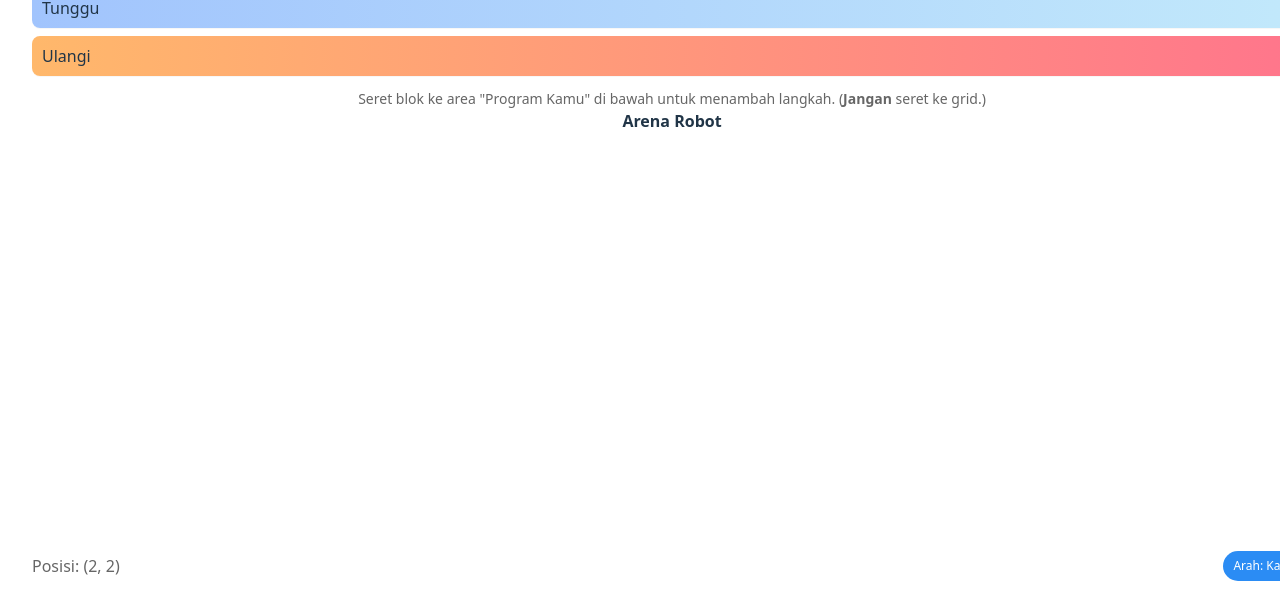
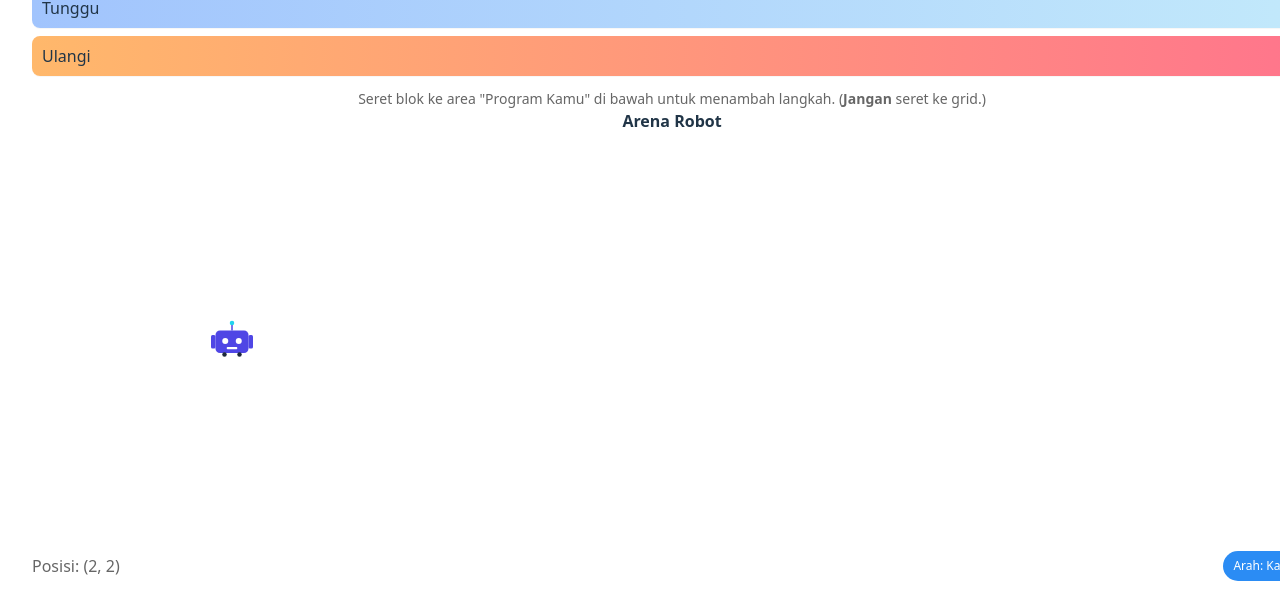
Before and after one commit to adamrzkys2/belajarcodingtechc, a React (Vite) app: page / in a window 1280 px wide. Shown: the part 1232-1823 px from the top of the page. Built offline with nearby package versions, Linux system fonts and the light colour scheme.

Commit message:
Update blocks-kids.css

```diff
--- a/src/components/blocks-kids.css
+++ b/src/components/blocks-kids.css
@@ -88,6 +88,12 @@
   color:#fff;
 }
 .program-label { font-weight:700; color:#fff; }
+/* make the grid container the positioning context for the robot */
+.grid-wrap {
+  position: relative;    /* ← important */
+  display: grid;
+  box-sizing: border-box;
+}
 
 /* program remove button (small) */
 .program-remove {
```
